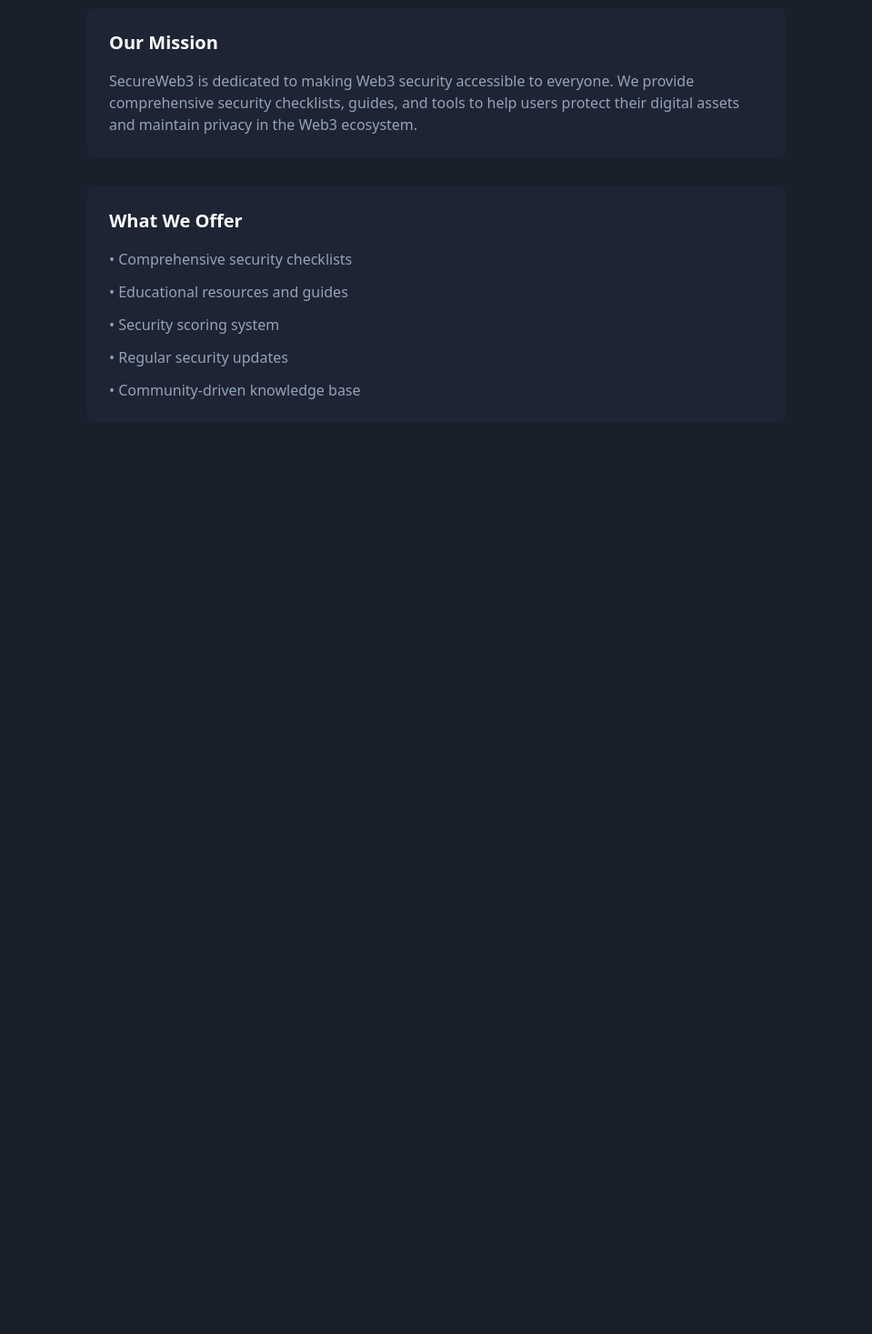
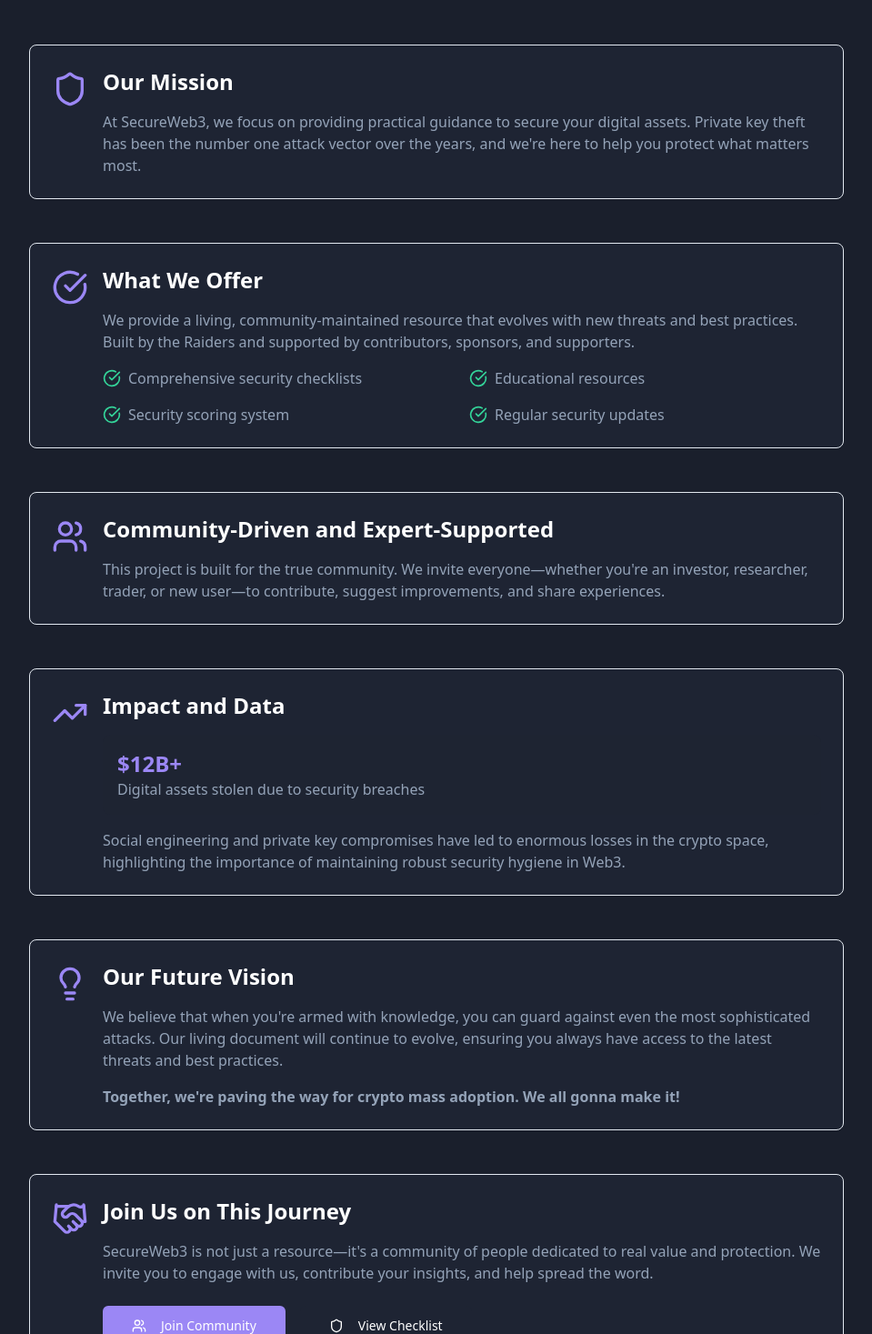
Before and after one commit to Raiders0786/digibastion, a React (Vite) app: page /about in a window 1280 px wide. Shown: the part 323-1790 px from the top of the page at 91% size, without its empty margins (160-1119 px from the left). Before the commit the page ends 836 px from the top, so only its background shows below. Built offline with nearby package versions, Linux system fonts and the light colour scheme.

Commit message:
Update About Us page content
Improve the "About Us" page with new content, including a mission statement, details about what is offered, information on community involvement, impact data, future vision, and a call to action.  The updated content is more engaging and informative.

```diff
--- a/src/pages/About.tsx
+++ b/src/pages/About.tsx
@@ -1,39 +1,146 @@
 
 import { Navbar } from '../components/Navbar';
-import { Shield } from 'lucide-react';
+import { Shield, CheckCircle, Users, TrendingUp, Lightbulb, HandshakeIcon } from 'lucide-react';
+import { Card } from '@/components/ui/card';
+import { Button } from '@/components/ui/button';
 
 const About = () => {
   return (
     <div className="min-h-screen bg-background">
       <Navbar />
       <main className="pt-28 pb-12 px-4 sm:px-6 lg:px-8">
-        <div className="max-w-3xl mx-auto">
+        <div className="max-w-4xl mx-auto">
           <div className="text-center mb-12 animate-fade-in">
             <Shield className="w-16 h-16 text-primary mx-auto mb-6" />
-            <h1 className="text-4xl font-bold text-foreground mb-4">About SecureWeb3</h1>
+            <h1 className="text-4xl font-bold text-foreground mb-4">Ultimate Personal Web3 Security & Hygiene Checklist</h1>
             <p className="text-lg text-foreground-secondary">
-              Your comprehensive guide to Web3 security
+              Empowering you to protect your digital life in an ever-changing online world
             </p>
           </div>
 
-          <div className="space-y-8 animate-slide-up">
-            <div className="bg-card rounded-lg p-6">
-              <h2 className="text-xl font-semibold mb-4">Our Mission</h2>
-              <p className="text-foreground-secondary">
-                SecureWeb3 is dedicated to making Web3 security accessible to everyone. We provide comprehensive security checklists, guides, and tools to help users protect their digital assets and maintain privacy in the Web3 ecosystem.
-              </p>
-            </div>
+          <div className="space-y-12 animate-slide-up">
+            {/* Mission Section */}
+            <Card className="p-6 hover:shadow-lg transition-shadow">
+              <div className="flex items-start gap-4">
+                <Shield className="w-10 h-10 text-primary flex-shrink-0 mt-1" />
+                <div>
+                  <h2 className="text-2xl font-semibold mb-4">Our Mission</h2>
+                  <p className="text-foreground-secondary">
+                    At SecureWeb3, we focus on providing practical guidance to secure your digital assets.
+                    Private key theft has been the number one attack vector over the years, and we're here
+                    to help you protect what matters most.
+                  </p>
+                </div>
+              </div>
+            </Card>
 
-            <div className="bg-card rounded-lg p-6">
-              <h2 className="text-xl font-semibold mb-4">What We Offer</h2>
-              <ul className="space-y-3 text-foreground-secondary">
-                <li>• Comprehensive security checklists</li>
-                <li>• Educational resources and guides</li>
-                <li>• Security scoring system</li>
-                <li>• Regular security updates</li>
-                <li>• Community-driven knowledge base</li>
-              </ul>
-            </div>
+            {/* What We Offer Section */}
+            <Card className="p-6 hover:shadow-lg transition-shadow">
+              <div className="flex items-start gap-4">
+                <CheckCircle className="w-10 h-10 text-primary flex-shrink-0 mt-1" />
+                <div>
+                  <h2 className="text-2xl font-semibold mb-4">What We Offer</h2>
+                  <p className="text-foreground-secondary mb-4">
+                    We provide a living, community-maintained resource that evolves with new threats and best practices.
+                    Built by the Raiders and supported by contributors, sponsors, and supporters.
+                  </p>
+                  <ul className="grid sm:grid-cols-2 gap-4 text-foreground-secondary">
+                    <li className="flex items-center gap-2">
+                      <CheckCircle className="w-5 h-5 text-success" />
+                      Comprehensive security checklists
+                    </li>
+                    <li className="flex items-center gap-2">
+                      <CheckCircle className="w-5 h-5 text-success" />
+                      Educational resources
+                    </li>
+                    <li className="flex items-center gap-2">
+                      <CheckCircle className="w-5 h-5 text-success" />
+                      Security scoring system
+                    </li>
+                    <li className="flex items-center gap-2">
+                      <CheckCircle className="w-5 h-5 text-success" />
+                      Regular security updates
+                    </li>
+                  </ul>
+                </div>
+              </div>
+            </Card>
+
+            {/* Community Section */}
+            <Card className="p-6 hover:shadow-lg transition-shadow">
+              <div className="flex items-start gap-4">
+                <Users className="w-10 h-10 text-primary flex-shrink-0 mt-1" />
+                <div>
+                  <h2 className="text-2xl font-semibold mb-4">Community-Driven and Expert-Supported</h2>
+                  <p className="text-foreground-secondary">
+                    This project is built for the true community. We invite everyone—whether you're an
+                    investor, researcher, trader, or new user—to contribute, suggest improvements, and
+                    share experiences.
+                  </p>
+                </div>
+              </div>
+            </Card>
+
+            {/* Impact Section */}
+            <Card className="p-6 hover:shadow-lg transition-shadow">
+              <div className="flex items-start gap-4">
+                <TrendingUp className="w-10 h-10 text-primary flex-shrink-0 mt-1" />
+                <div>
+                  <h2 className="text-2xl font-semibold mb-4">Impact and Data</h2>
+                  <div className="bg-card/50 p-4 rounded-lg mb-4">
+                    <p className="text-2xl font-bold text-primary">$12B+</p>
+                    <p className="text-foreground-secondary">Digital assets stolen due to security breaches</p>
+                  </div>
+                  <p className="text-foreground-secondary">
+                    Social engineering and private key compromises have led to enormous losses in the crypto
+                    space, highlighting the importance of maintaining robust security hygiene in Web3.
+                  </p>
+                </div>
+              </div>
+            </Card>
+
+            {/* Vision Section */}
+            <Card className="p-6 hover:shadow-lg transition-shadow">
+              <div className="flex items-start gap-4">
+                <Lightbulb className="w-10 h-10 text-primary flex-shrink-0 mt-1" />
+                <div>
+                  <h2 className="text-2xl font-semibold mb-4">Our Future Vision</h2>
+                  <p className="text-foreground-secondary mb-4">
+                    We believe that when you're armed with knowledge, you can guard against even the most
+                    sophisticated attacks. Our living document will continue to evolve, ensuring you always
+                    have access to the latest threats and best practices.
+                  </p>
+                  <p className="text-foreground-secondary font-semibold">
+                    Together, we're paving the way for crypto mass adoption. We all gonna make it!
+                  </p>
+                </div>
+              </div>
+            </Card>
+
+            {/* Join Us Section */}
+            <Card className="p-6 hover:shadow-lg transition-shadow">
+              <div className="flex items-start gap-4">
+                <HandshakeIcon className="w-10 h-10 text-primary flex-shrink-0 mt-1" />
+                <div>
+                  <h2 className="text-2xl font-semibold mb-4">Join Us on This Journey</h2>
+                  <p className="text-foreground-secondary mb-6">
+                    SecureWeb3 is not just a resource—it's a community of people dedicated to real value
+                    and protection. We invite you to engage with us, contribute your insights, and help
+                    spread the word.
+                  </p>
+                  <div className="flex flex-wrap gap-4">
+                    <Button size="lg">
+                      <Users className="mr-2" />
+                      Join Community
+                    </Button>
+                    <Button variant="secondary" size="lg">
+                      <Shield className="mr-2" />
+                      View Checklist
+                    </Button>
+                  </div>
+                </div>
+              </div>
+            </Card>
           </div>
         </div>
       </main>
```
